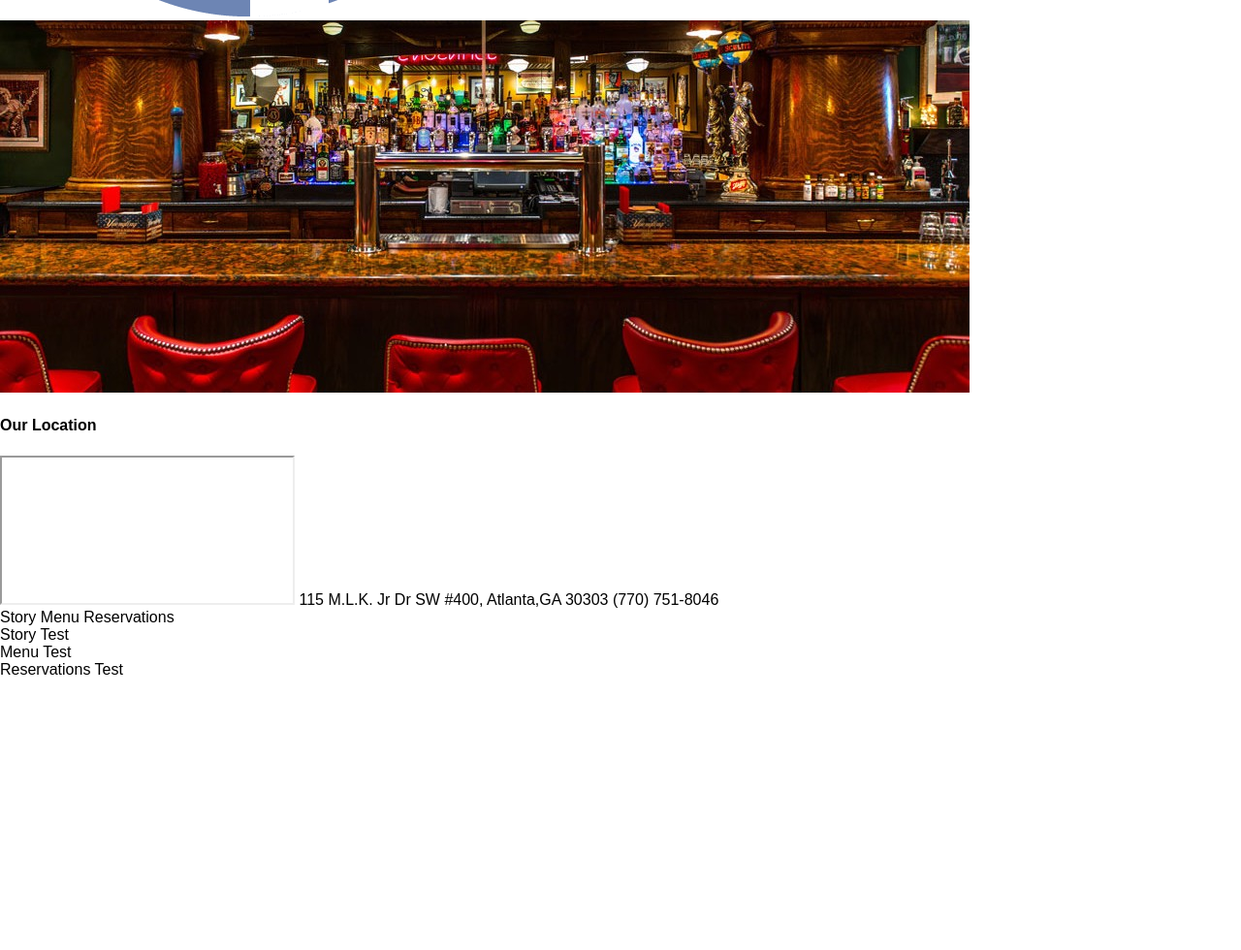
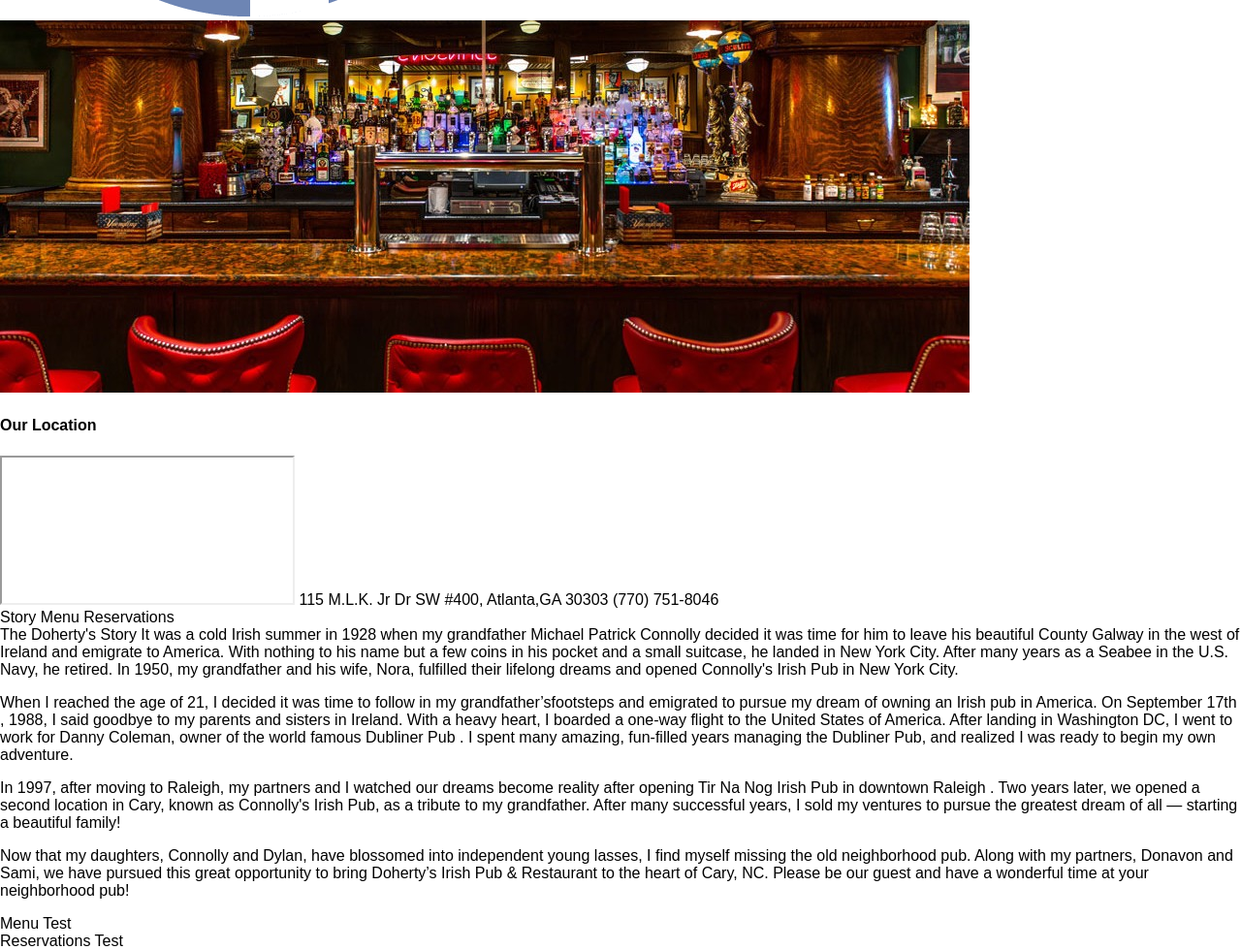
Before and after one commit to cameronzand/restaurant-mockup-, a website with bundled scripts: page app/index.html in a window 1280 px wide. Shown: the part 3522-4502 px from the top of the page at 97% size. Before the commit the page ends 4222 px from the top, so only its background shows below. Built offline with nearby package versions, Linux system fonts and the light colour scheme; some packages are replaced by stand-ins of ours; no server answers; grey boxes are pictures that could not be loaded; files whose address does not match are found by name.

Commit message:
styles and html

```diff
--- a/app/index.html
+++ b/app/index.html
@@ -41,7 +41,14 @@
         <span class="tab-button" id="reservations">Reservations</span>
       </nav>
       <div class="tabs">
-        <div class="story">Story Test</div>
+        <div class="story">The Doherty's Story
+It was a cold Irish summer in 1928 when my grandfather Michael Patrick Connolly decided it was time for him to leave his beautiful County Galway in the west of Ireland and emigrate to America.  With nothing to his name but a few coins in his pocket and a small suitcase, he landed in New York City. After many years as a Seabee in the U.S. Navy, he retired.  In 1950, my grandfather and his wife, Nora, fulfilled their lifelong dreams and opened Connolly's Irish Pub in New York City.<p>
+
+When I reached the age of 21, I decided it was time to follow in my grandfather’sfootsteps and emigrated to pursue my dream of owning an Irish pub in America.  On September 17th , 1988, I said goodbye to my parents and sisters in Ireland.  With a heavy heart, I boarded a one-way flight to the United States  of America. After landing in Washington DC, I went to work for Danny Coleman, owner of the world famous Dubliner Pub . I spent many amazing, fun-filled years managing the Dubliner Pub, and realized I was ready to begin my own adventure.
+<p>
+In 1997, after moving to Raleigh, my partners and I watched our dreams become reality after opening Tir Na Nog Irish Pub in downtown Raleigh . Two years later, we  opened a second location in Cary, known as Connolly's Irish Pub, as a tribute to my grandfather.  After many successful years, I sold my ventures to pursue  the greatest dream of all — starting a beautiful family!
+<p>
+Now that my daughters, Connolly and Dylan, have blossomed into independent young lasses, I find myself missing the old neighborhood pub.  Along with my partners, Donavon and Sami,  we have  pursued this great opportunity to bring Doherty’s Irish Pub & Restaurant to the heart of Cary, NC.  Please be our guest and have a wonderful time at your neighborhood pub! </div>
         <div class="menu hidden">Menu Test</div>
         <div class="reservations hidden">Reservations Test</div>
       </div>
--- a/src/sass/main.scss
+++ b/src/sass/main.scss
@@ -113,10 +113,17 @@ h4 {
 }
 
 .tabs-container{
-	width: 600px;
+
+	margin-top: 10px;
+	height: 1000px;
+	width: 800px;
 	border: 1px solid black;
 }
 
 .hidden{
 	display:none;
 }
+
+#story {
+	border: 1px solid black;
+}
--- /dev/null
+++ b/token.js
@@ -0,0 +1,5 @@
+var token ="b36f3864c684de0";
+
+
+
+export default token
```
